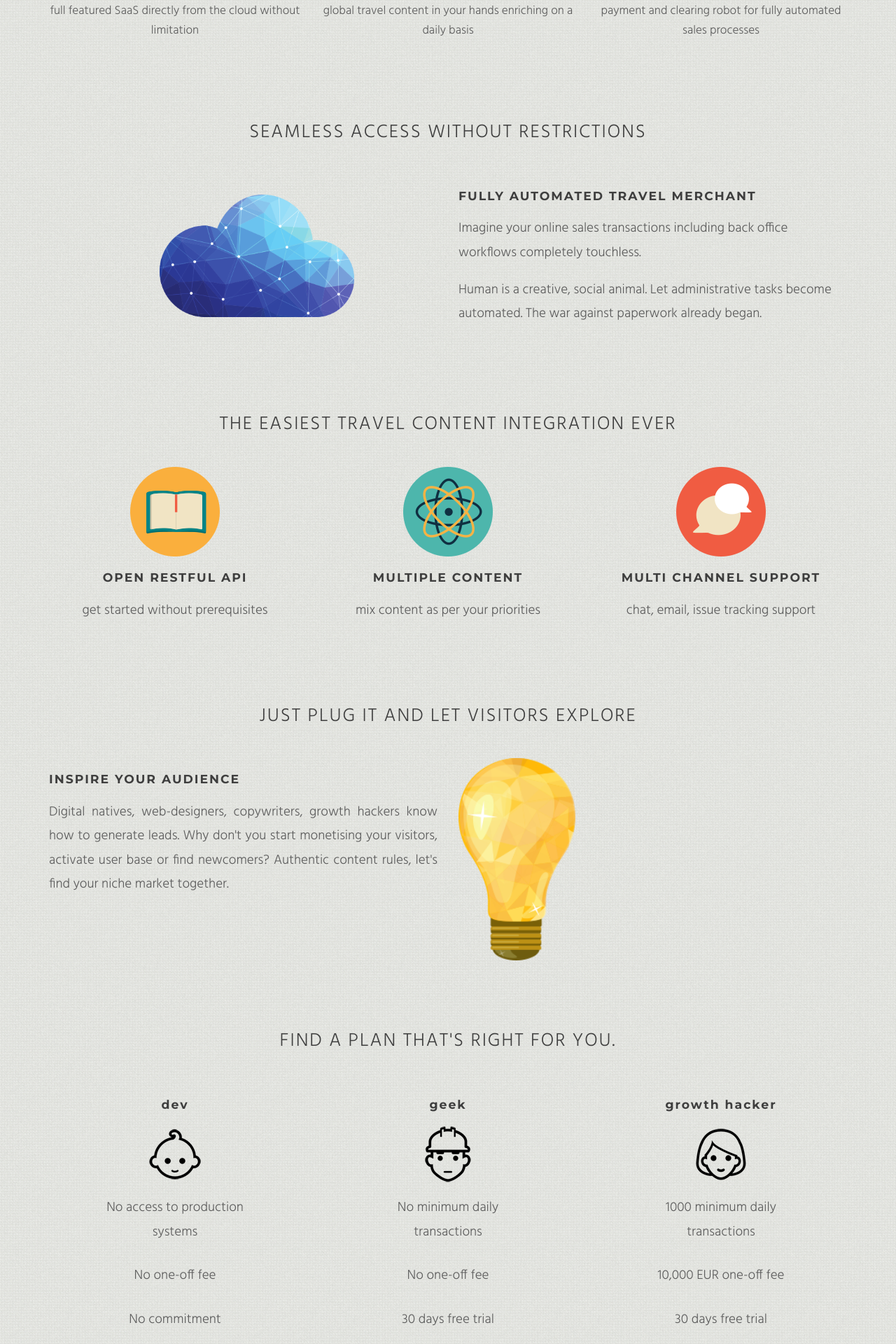
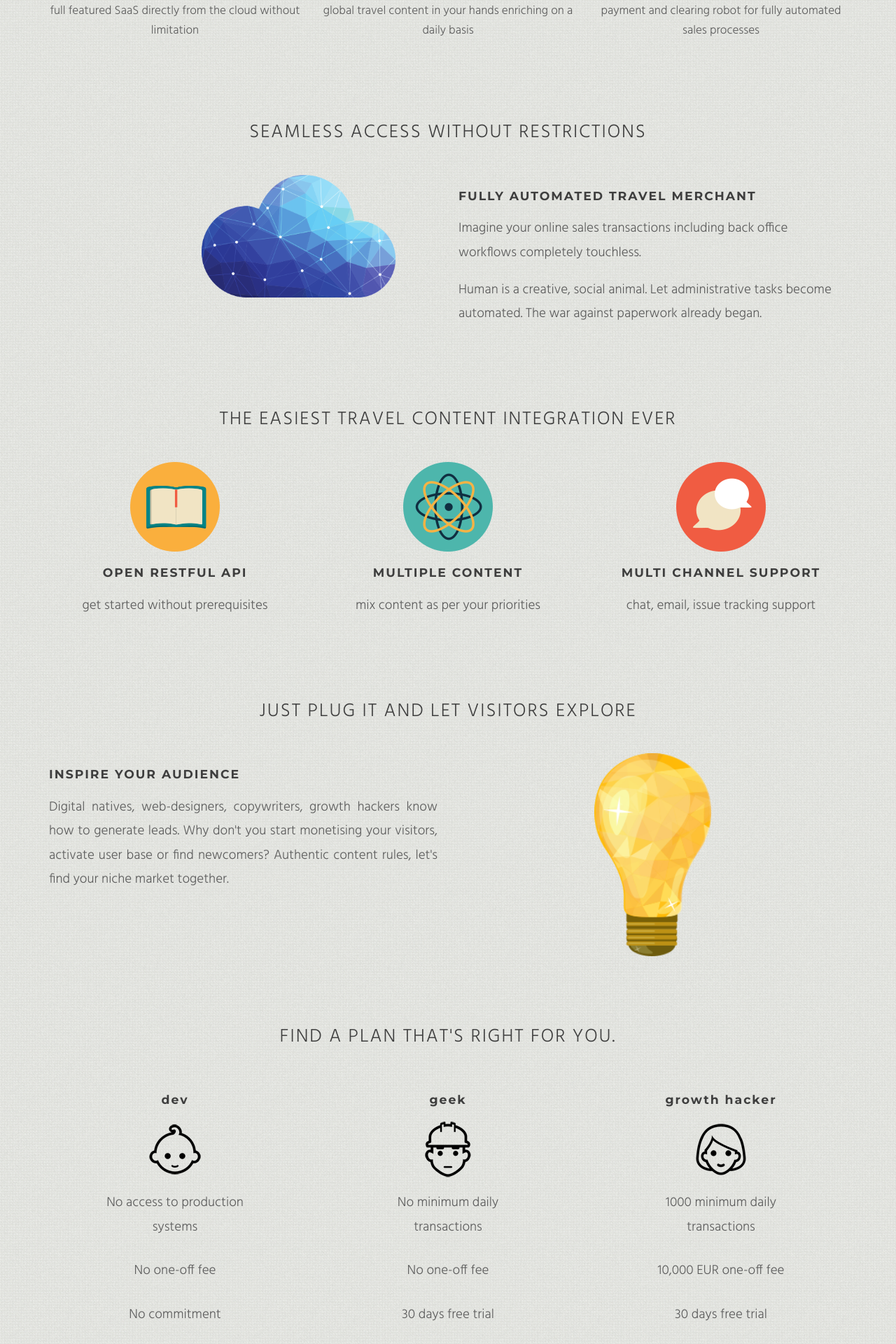
Before and after one commit to balazsszilardtoth/allmyles.github.io, a Jekyll site: the page built from index.html, in a window 1280 px wide. Shown: the part 1028-2948 px from the top of the page at 70% size. Built offline with Jekyll 4.4.1, drawn with Linux system fonts in a browser that asks for light colours; nearby versions of some CDN libraries; comment, search, counter and statistics services are not loaded.

Commit message:
Fix image alignment on front page

```diff
--- a/_sass/pages/_frontpage.scss
+++ b/_sass/pages/_frontpage.scss
@@ -99,10 +99,6 @@
 		.col-md-6 {
 			&:first-child {
 				figure {
-					margin-top: 1.5em;
-					margin-bottom: 2em;
-					margin-left: 3.5em;
-
 					img {
 						width: 70%;
 					}
@@ -138,4 +134,8 @@
 			}
 		}
 	}
+
+	figure {
+		text-align: center;
+	}
 }
```
